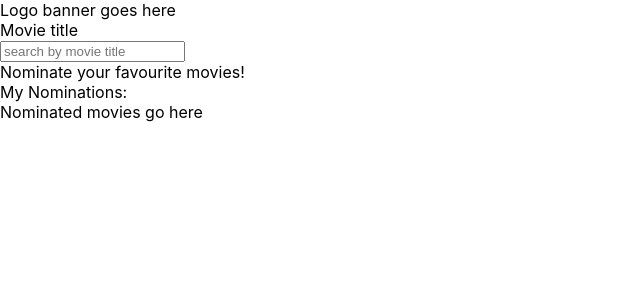
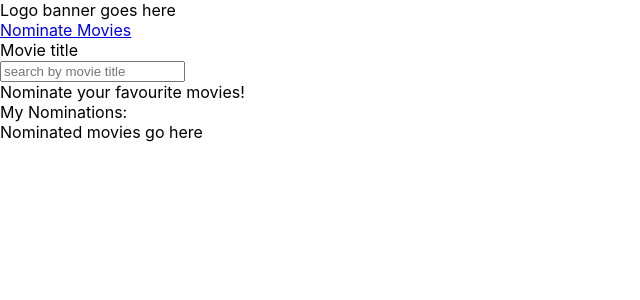
Before and after one commit to NatalieSokolova/the-shoppies, a React (Create React App) app: page / in a window 1280 px wide. Shown: the top 300 px of the page, without its empty margins (0-640 px from the left). Built offline with nearby package versions, Linux system fonts and the light colour scheme.

Commit message:
adds a link to the saerchBar from homePage

```diff
--- a/src/components/Home.jsx
+++ b/src/components/Home.jsx
@@ -2,8 +2,9 @@ import React from "react";
 
 export default function Home() {
   return (
-    <div>
-      <div>Logo banner goes here</div>
+    <div id="homePage">
+      <div id="logo">Logo banner goes here</div>
+      <a href="#searchBar">Nominate Movies</a>
     </div>
   );
 }
--- a/src/components/SearchBar.jsx
+++ b/src/components/SearchBar.jsx
@@ -25,7 +25,7 @@ export default function SearchBar({ movieList, setMovieList }) {
   };
 
   return (
-    <div>
+    <div id="searchBar">
       <Form name="basic" initialValues={{ remember: true }}>
         <Form.Item
           label="Movie title"
```
Also changed, not shown: 1 other file (tests, documents, lock files or other folders).
